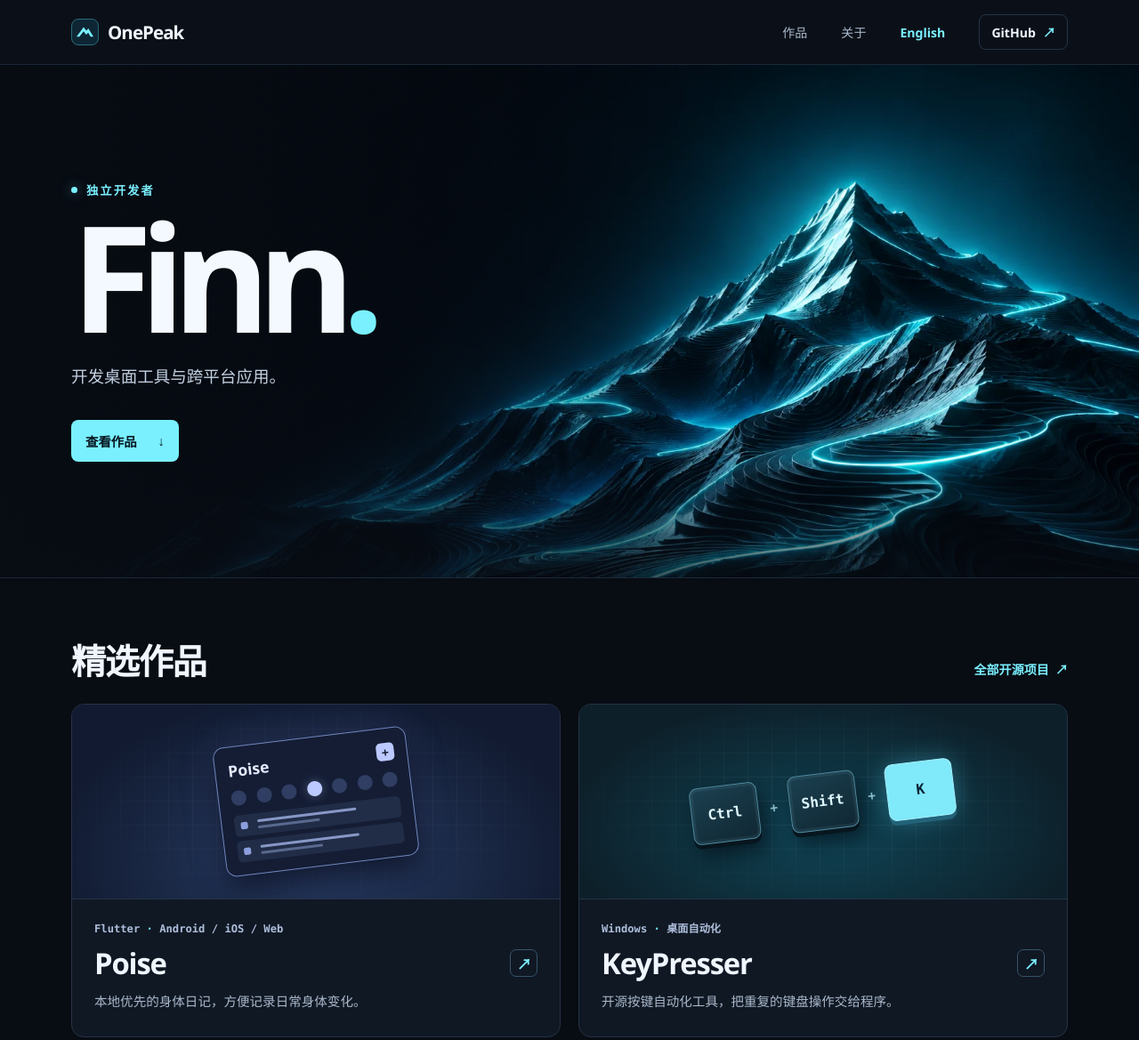
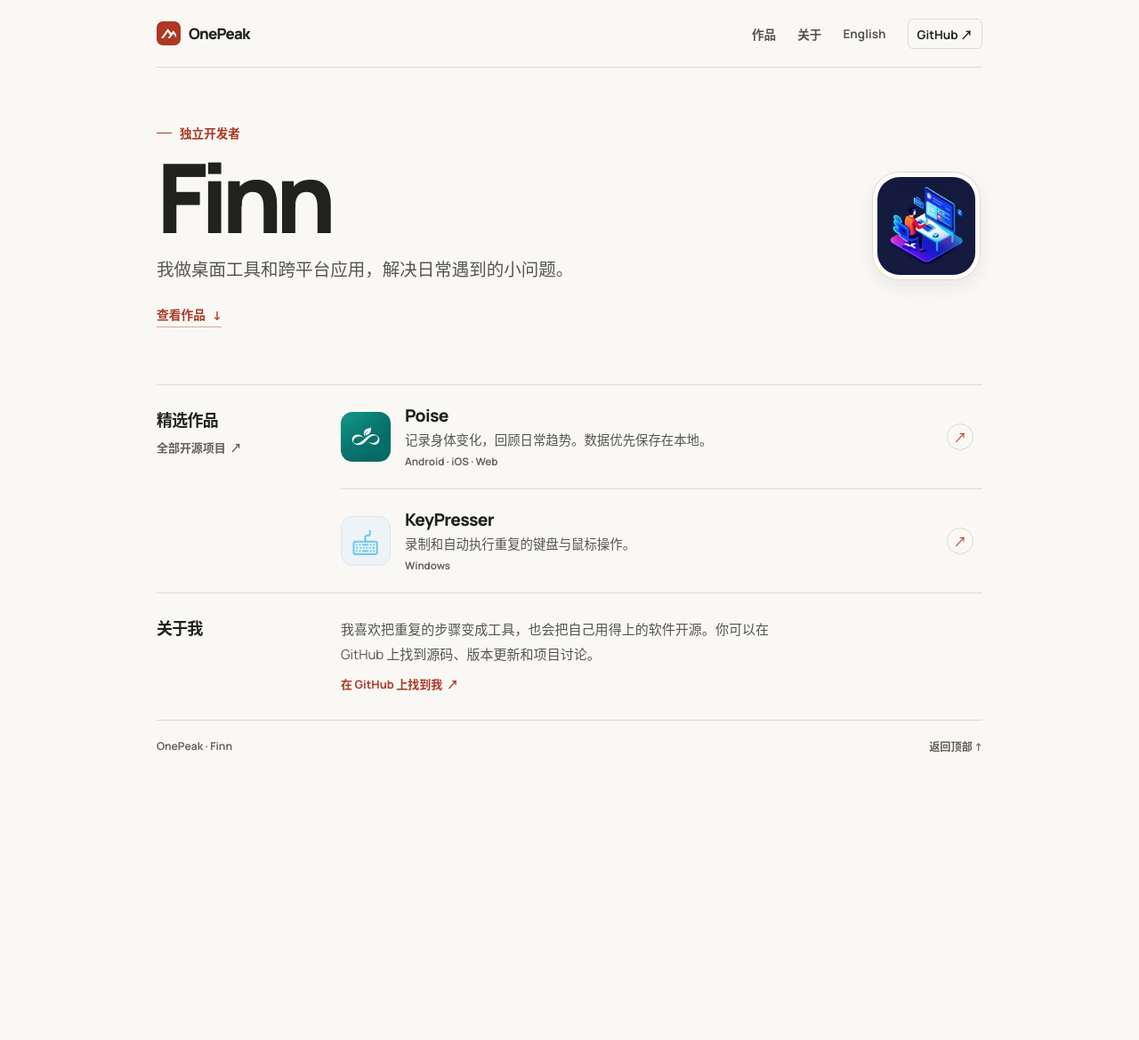
Before and after one commit to wang161113/wang161113.github.io, a plain HTML site: page index.html in a window 1280 px wide. Shown: the top 1169 px of the page at 89% size. After the commit the page ends 868 px from the top, so only its background shows below. Drawn offline with Linux system fonts and the light colour scheme.

Commit message:
Rework OnePeak as a minimal personal portfolio

```diff
--- a/index.html
+++ b/index.html
@@ -3,11 +3,11 @@
 <head>
   <meta charset="utf-8">
   <meta name="viewport" content="width=device-width, initial-scale=1">
-  <meta name="theme-color" content="#080c13">
+  <meta name="theme-color" content="#f9f8f4">
   <meta name="description" content="Finn 的个人主页，展示 Poise 身体日记、KeyPresser 按键自动化工具和更多开源项目。">
   <meta property="og:title" content="OnePeak｜Finn 的个人主页">
   <meta property="og:description" content="桌面工具、跨平台应用和开源项目。">
-  <meta property="og:image" content="https://onepeak.cn/assets/onepeak-terrain.webp">
+  <meta property="og:image" content="https://onepeak.cn/assets/finn-avatar.webp">
   <meta property="og:url" content="https://onepeak.cn/">
   <meta property="og:locale" content="zh_CN">
   <meta property="og:locale:alternate" content="en_US">
@@ -16,7 +16,7 @@
   <link rel="alternate" hreflang="en" href="https://onepeak.cn/en/">
   <link rel="alternate" hreflang="x-default" href="https://onepeak.cn/">
   <link rel="icon" href="assets/favicon.png" type="image/png">
-  <link rel="stylesheet" href="site.css?v=3">
+  <link rel="stylesheet" href="site.css?v=4">
   <title>OnePeak｜Finn 的个人主页</title>
 </head>
 <body>
@@ -32,71 +32,60 @@
       </nav>
     </div>
   </header>
-  <main id="main">
-    <section class="hero" aria-labelledby="hero-title">
-      <img class="hero-image" src="assets/onepeak-terrain.webp" alt="" fetchpriority="high">
-      <div class="wrap hero-inner">
-        <div class="hero-copy">
-          <p class="hero-label"><span aria-hidden="true"></span>独立开发者</p>
-          <h1 id="hero-title">Finn<span>.</span></h1>
-          <p class="intro">开发桌面工具与跨平台应用。</p>
-          <a class="button" href="#projects">查看作品 <span aria-hidden="true">↓</span></a>
-        </div>
+
+  <main class="wrap" id="main">
+    <section class="intro" aria-labelledby="intro-title">
+      <div>
+        <p class="role">独立开发者</p>
+        <h1 id="intro-title">Finn</h1>
+        <p class="intro-copy">我做桌面工具和跨平台应用，解决日常遇到的小问题。</p>
+        <a class="explore" href="#projects">查看作品 <span aria-hidden="true">↓</span></a>
       </div>
+      <img class="avatar" src="assets/finn-avatar.webp" width="150" height="150" alt="">
     </section>
 
-    <section class="wrap projects" id="projects" aria-labelledby="projects-title">
-      <div class="section-heading">
+    <section class="section projects" id="projects" aria-labelledby="projects-title">
+      <div class="section-label">
         <h2 id="projects-title">精选作品</h2>
-        <a class="text-link" href="https://github.com/FinnWang-CN?tab=repositories">全部开源项目 <span aria-hidden="true">↗</span></a>
+        <a class="quiet-link" href="https://github.com/FinnWang-CN?tab=repositories">全部开源项目 <span aria-hidden="true">↗</span></a>
       </div>
-      <div class="project-grid">
+      <div class="project-list">
         <article class="project">
           <a class="project-link" href="https://poise.onepeak.cn/" aria-labelledby="poise-title">
-            <div class="art poise" aria-hidden="true">
-              <div class="journal">
-                <div class="journal-head"><span>Poise</span><span>+</span></div>
-                <div class="journal-days"><i></i><i></i><i></i><i></i><i></i><i></i><i></i></div>
-                <div class="journal-entry"><i></i><span></span><span></span></div>
-                <div class="journal-entry"><i></i><span></span><span></span></div>
-              </div>
+            <span class="project-icon poise"><img src="assets/poise-icon.webp" width="112" height="112" alt=""></span>
+            <div class="project-copy">
+              <h3 id="poise-title">Poise</h3>
+              <p>记录身体变化，回顾日常趋势。数据优先保存在本地。</p>
+              <span class="platform">Android · iOS · Web</span>
             </div>
-            <div class="project-copy">
-              <p class="project-meta">Flutter <span>·</span> Android / iOS / Web</p>
-              <h3 id="poise-title">Poise <span class="project-arrow" aria-hidden="true">↗</span></h3>
-              <p>本地优先的身体日记，方便记录日常身体变化。</p>
-            </div>
+            <span class="project-arrow" aria-hidden="true">↗</span>
           </a>
         </article>
         <article class="project">
           <a class="project-link" href="https://keypresser.onepeak.cn/" aria-labelledby="keypresser-title">
-            <div class="art keys" aria-hidden="true">
-              <div class="sequence">
-                <span class="keycap key-control">Ctrl</span>
-                <span class="sequence-plus">+</span>
-                <span class="keycap key-shift">Shift</span>
-                <span class="sequence-plus">+</span>
-                <span class="keycap key-k">K</span>
-              </div>
+            <span class="project-icon keys"><img src="assets/keypresser-icon.webp" width="60" height="62" alt=""></span>
+            <div class="project-copy">
+              <h3 id="keypresser-title">KeyPresser</h3>
+              <p>录制和自动执行重复的键盘与鼠标操作。</p>
+              <span class="platform">Windows</span>
             </div>
-            <div class="project-copy">
-              <p class="project-meta">Windows <span>·</span> 桌面自动化</p>
-              <h3 id="keypresser-title">KeyPresser <span class="project-arrow" aria-hidden="true">↗</span></h3>
-              <p>开源按键自动化工具，把重复的键盘操作交给程序。</p>
-            </div>
+            <span class="project-arrow" aria-hidden="true">↗</span>
           </a>
         </article>
       </div>
     </section>
 
-    <section class="wrap about" id="about" aria-labelledby="about-title">
-      <h2 id="about-title">关于我</h2>
-      <div>
-        <p>我是 Finn。我喜欢把日常遇到的问题做成简单好用的软件。项目源码、版本更新和问题讨论都可以在 GitHub 上找到。</p>
-        <a class="text-link" href="https://github.com/FinnWang-CN">访问我的 GitHub <span aria-hidden="true">↗</span></a>
+    <section class="section about" id="about" aria-labelledby="about-title">
+      <div class="section-label">
+        <h2 id="about-title">关于我</h2>
+      </div>
+      <div class="about-copy">
+        <p>我喜欢把重复的步骤变成工具，也会把自己用得上的软件开源。你可以在 GitHub 上找到源码、版本更新和项目讨论。</p>
+        <a class="quiet-link" href="https://github.com/FinnWang-CN">在 GitHub 上找到我 <span aria-hidden="true">↗</span></a>
       </div>
     </section>
   </main>
+
   <footer class="wrap footer">
     <span>OnePeak · Finn</span>
     <a href="#top">返回顶部 <span aria-hidden="true">↑</span></a>
--- a/site.css
+++ b/site.css
@@ -1,114 +1,102 @@
+@font-face {
+  font-family: Manrope;
+  src: url("assets/manrope-latin.woff2") format("woff2");
+  font-style: normal;
+  font-weight: 400 800;
+  font-display: swap;
+}
+
 :root {
-  color-scheme: dark;
-  --bg: #080c13;
-  --panel: #101824;
-  --line: #253345;
-  --ink: #f0f6ff;
-  --muted: #a9b8ca;
-  --accent: #7af0ff;
-  --sans: "Aptos", "Segoe UI", "PingFang SC", "Microsoft YaHei", sans-serif;
-  --mono: "Cascadia Code", "Consolas", monospace;
+  color-scheme: light;
+  --paper: #f9f8f4;
+  --ink: #21211e;
+  --muted: #56564e;
+  --subtle: #62625a;
+  --line: #dedbd1;
+  --accent: #ad3825;
+  --sans: Manrope, "PingFang SC", "Microsoft YaHei UI", "Noto Sans CJK SC", sans-serif;
 }
 
 *, *::before, *::after { box-sizing: border-box; }
 html { scroll-behavior: smooth; }
-body { margin: 0; color: var(--ink); background: var(--bg); font-family: var(--sans); }
+body { margin: 0; background: var(--paper); color: var(--ink); font-family: var(--sans); }
 a { color: inherit; text-decoration: none; }
 a:focus-visible { outline: 2px solid var(--accent); outline-offset: 5px; }
 h1, h2, h3, p { margin: 0; }
-.wrap { width: min(1120px, calc(100% - 96px)); margin-inline: auto; }
-.skip { position: fixed; top: 10px; left: 12px; z-index: 5; padding: 10px 15px; background: var(--panel); transform: translateY(-155%); }
+.wrap { width: min(928px, calc(100% - 96px)); margin-inline: auto; }
+.skip { position: fixed; top: 10px; left: 12px; z-index: 2; padding: 10px 15px; background: var(--paper); transform: translateY(-160%); }
 .skip:focus { transform: none; }
 
-.topbar { border-bottom: 1px solid #1b2837; background: #0b1018; }
-.topbar-inner { display: flex; align-items: center; justify-content: space-between; min-height: 72px; }
-.wordmark { display: inline-flex; align-items: center; gap: 10px; font-size: 1.28rem; font-weight: 750; letter-spacing: -.045em; }
-.summit { width: 31px; height: 30px; display: grid; place-items: center; border: 1px solid #2a6b7c; border-radius: 8px; background: #0e2633; }
-.summit::before { content: ""; width: 19px; height: 14px; background: var(--accent); clip-path: polygon(0 88%, 42% 11%, 58% 40%, 70% 21%, 100% 88%, 83% 88%, 69% 56%, 57% 71%, 42% 45%, 17% 88%); }
-nav { display: flex; align-items: center; gap: clamp(19px, 3.2vw, 38px); color: var(--muted); font-size: .88rem; }
+.topbar-inner { display: flex; justify-content: space-between; align-items: center; gap: 15px; min-height: 76px; border-bottom: 1px solid var(--line); }
+.wordmark { display: inline-flex; align-items: center; gap: 9px; font-size: 1.06rem; font-weight: 800; letter-spacing: -.045em; }
+.summit { display: grid; place-items: center; width: 27px; height: 27px; border-radius: 7px; background: var(--accent); }
+.summit::before { content: ""; width: 17px; height: 16px; background: #fffdf7; clip-path: polygon(0 83%, 45% 17%, 68% 49%, 81% 30%, 100% 57%, 100% 79%, 81% 53%, 58% 84%, 44% 84%, 60% 62%, 45% 40%, 14% 84%); }
+nav { display: flex; align-items: center; flex-wrap: wrap; justify-content: flex-end; gap: 24px; color: var(--muted); font-size: .85rem; font-weight: 680; }
 nav a:hover, .footer a:hover { color: var(--accent); }
-.language-link { color: var(--accent); font-weight: 650; white-space: nowrap; }
-.language-link:hover { text-decoration: underline; text-underline-offset: 5px; }
-.github-nav { display: inline-flex; align-items: center; gap: 8px; padding: 9px 13px; border: 1px solid var(--line); border-radius: 8px; color: var(--ink); font-weight: 650; }
-.github-nav span { color: var(--accent); }
+.language-link { white-space: nowrap; }
+.github-nav { padding: 6px 10px; border: 1px solid var(--line); border-radius: 6px; color: var(--ink); white-space: nowrap; }
 
-.hero { position: relative; isolation: isolate; overflow: hidden; border-bottom: 1px solid #1b2837; background: #080c13; }
-.hero-image { position: absolute; z-index: -2; inset: 0; width: 100%; height: 100%; object-fit: cover; object-position: center; }
-.hero::after { content: ""; position: absolute; z-index: -1; inset: 0; background: linear-gradient(90deg, #080c13ee 0%, #080c13a3 28%, transparent 66%), linear-gradient(0deg, #080c13a3, transparent 23%); }
-.hero-inner { display: flex; align-items: center; min-height: clamp(480px, 45vw, 665px); padding-block: 65px; }
-.hero-label { display: flex; align-items: center; gap: 10px; color: var(--accent); font-size: .84rem; font-weight: 700; letter-spacing: .14em; }
-.hero-label span { width: 7px; height: 7px; border-radius: 50%; background: var(--accent); box-shadow: 0 0 14px #7af0ff80; }
-.hero h1 { margin-top: 15px; color: #f4f9ff; font-size: clamp(6.8rem, 13vw, 11.8rem); line-height: .87; font-weight: 770; letter-spacing: -.084em; }
-.hero h1 span { color: var(--accent); }
-.intro { margin-top: 24px; color: #c2d0e1; font-size: clamp(1rem, 1.45vw, 1.22rem); line-height: 1.75; }
-.button { display: inline-flex; justify-content: space-between; align-items: center; gap: 24px; margin-top: 32px; padding: 13px 16px; border-radius: 8px; background: var(--accent); color: #061820; font-size: .9rem; font-weight: 750; transition: background .18s ease, box-shadow .18s ease; }
-.button:hover { background: #acf7ff; box-shadow: 0 0 24px #7af0ff4d; }
+.intro { display: grid; grid-template-columns: minmax(0, 1fr) auto; align-items: center; gap: 34px; padding: 63px 0 64px; }
+.role { display: flex; align-items: center; gap: 9px; color: var(--accent); font-size: .85rem; font-weight: 750; }
+.role::before { content: ""; width: 17px; height: 1px; background: currentColor; }
+h1 { margin: 8px 0 11px; font-size: clamp(4.25rem, 10vw, 6.75rem); line-height: 1; letter-spacing: -.075em; font-weight: 800; }
+.intro-copy { max-width: 38ch; color: var(--muted); font-size: clamp(1rem, 2.1vw, 1.22rem); line-height: 1.7; }
+:lang(zh-CN) .intro-copy { max-width: none; }
+.explore { display: inline-flex; align-items: center; gap: 8px; margin-top: 20px; padding-block: 4px; border-bottom: 1px solid #ad38256b; color: var(--accent); font-size: .86rem; font-weight: 750; }
+.explore:hover { border-color: currentColor; }
+.avatar { display: block; width: clamp(74px, 12vw, 120px); height: auto; margin-right: 3px; border: 5px solid #fffdf8; border-radius: 25%; box-shadow: 0 0 0 1px #dfdad0, 0 8px 20px #24150e12; }
 
-.projects { padding-block: 68px 76px; }
-.section-heading { display: flex; align-items: baseline; flex-wrap: wrap; justify-content: space-between; gap: 12px 18px; margin-bottom: 24px; }
-h2 { font-size: clamp(1.65rem, 3.2vw, 2.45rem); font-weight: 730; line-height: 1.25; letter-spacing: -.035em; }
-.text-link { display: inline-flex; align-items: center; gap: 7px; color: var(--accent); font-size: .88rem; font-weight: 650; }
-.text-link:hover { text-decoration: underline; text-underline-offset: 5px; }
-.project-grid { display: grid; grid-template-columns: repeat(2, minmax(0, 1fr)); gap: 20px; }
-.project { display: flex; min-width: 0; }
-.project-link { display: flex; flex-direction: column; width: 100%; border: 1px solid var(--line); border-radius: 14px; background: var(--panel); overflow: hidden; transition: border-color .2s ease, transform .2s ease; }
-.project-link:hover { border-color: #548395; transform: translateY(-3px); }
-.art { position: relative; display: grid; place-items: center; min-height: 190px; aspect-ratio: 2.5; overflow: hidden; border-bottom: 1px solid var(--line); }
-.art::before { content: ""; position: absolute; inset: 0; background: linear-gradient(#e1e9ff15 1px, transparent 1px), linear-gradient(90deg, #e1e9ff15 1px, transparent 1px); background-size: 27px 27px; mask-image: radial-gradient(ellipse, #000, transparent 76%); }
-.poise { background: radial-gradient(ellipse at 50% 80%, #283d64, #111a30 77%); }
-.journal { position: relative; width: min(218px, 75%); padding: 14px; transform: rotate(-7deg); border: 1px solid #7086be; border-radius: 12px; background: #141d34; box-shadow: 0 15px 34px #070c1cc9, 0 0 45px #93a8ff29; }
-.journal-head { display: flex; justify-content: space-between; align-items: center; color: #e5eaff; font-size: 1.1rem; font-weight: 750; }
-.journal-head span + span { display: grid; place-items: center; width: 20px; height: 20px; border-radius: 5px; color: #141d34; background: #bcc9ff; font: 700 13px/1 var(--mono); }
-.journal-days { display: flex; justify-content: space-between; gap: 5px; margin-block: 11px; }
-.journal-days i { width: 17px; aspect-ratio: 1; border-radius: 50%; background: #303e63; }
-.journal-days i:nth-child(4) { background: #bcc9ff; box-shadow: 0 0 12px #bcc9ff56; }
-.journal-entry { display: grid; grid-template-columns: 12px 1fr; align-items: center; gap: 4px 7px; margin-top: 5px; padding: 7px; border-radius: 5px; background: #212c47; }
-.journal-entry i { grid-row: span 2; width: 8px; height: 8px; border-radius: 2px; background: #8b9edd; }
-.journal-entry span { width: 72%; height: 3px; border-radius: 3px; background: #8798c6; }
-.journal-entry span + span { width: 45%; background: #58698d; }
-.keys { background: radial-gradient(ellipse at 50% 65%, #104556, #0d202a 74%); }
-.sequence { position: relative; display: flex; align-items: center; gap: clamp(5px, 1.15vw, 13px); transform: rotate(-7deg); }
-.sequence-plus { color: #8cbecb; font: 600 .9rem/1 var(--mono); }
-.keycap { display: grid; place-items: center; min-width: clamp(47px, 6vw, 76px); height: clamp(47px, 5vw, 67px); border: 1px solid #50899d; border-radius: 9px; background: linear-gradient(155deg, #1b4050, #102733); box-shadow: 0 5px 0 #07161e, inset 0 0 0 3px #b1ecff11, 6px 14px 22px #030c15a6; color: #dff8ff; font: 650 clamp(.73rem, 1.35vw, 1rem)/1 var(--mono); }
-.keycap.key-k { background: #80e9fa; border-color: #a3f2ff; color: #052334; box-shadow: 0 5px 0 #23637a, 0 0 28px #5bdeff55; }
-.project-copy { padding: 24px 25px 27px; }
-.project-meta { color: #aebfdb; font: 600 .76rem/1.5 var(--mono); }
-.project-meta span { color: var(--accent); }
-.project-copy h3 { display: flex; align-items: center; justify-content: space-between; gap: 10px; margin-top: 7px; font-size: clamp(1.65rem, 3vw, 2.05rem); letter-spacing: -.035em; }
-.project-arrow { display: grid; place-items: center; flex: none; width: 31px; height: 31px; border: 1px solid #365469; border-radius: 7px; color: var(--accent); font-size: 1rem; transition: background .2s ease; }
-.project-link:hover .project-arrow { background: #1a3547; }
-.project-copy p:last-child { margin-top: 8px; color: var(--muted); font-size: .91rem; line-height: 1.7; }
+.section { display: grid; grid-template-columns: 185px minmax(0,1fr); gap: 22px; border-top: 1px solid var(--line); scroll-margin-top: 16px; }
+.section-label { padding-top: 27px; }
+h2 { font-size: 1.12rem; line-height: 1.45; font-weight: 800; letter-spacing: -.035em; }
+.quiet-link { display: inline-flex; align-items: center; gap: 5px; color: var(--subtle); font-size: .81rem; font-weight: 710; }
+.section-label .quiet-link { margin-top: 7px; }
+.quiet-link:hover { color: var(--accent); text-decoration: underline; text-underline-offset: 4px; }
 
-.about { display: grid; grid-template-columns: 1fr 2fr; gap: 16px 40px; padding: 37px 40px 40px; border: 1px solid var(--line); border-radius: 14px; background: linear-gradient(120deg, #122232, #0e1722 72%); }
-.about h2 { font-size: clamp(1.45rem, 2.5vw, 1.9rem); }
-.about p { max-width: 60ch; color: var(--muted); line-height: 1.85; }
-.about .text-link { margin-top: 15px; }
-.footer { margin-top: 55px; padding-block: 25px; display: flex; justify-content: space-between; gap: 15px; border-top: 1px solid var(--line); color: var(--muted); font-size: .8rem; }
+.project + .project { border-top: 1px solid var(--line); }
+.project-link { display: grid; grid-template-columns: 56px minmax(0, 1fr) 30px; align-items: center; gap: 16px; padding: 22px 10px 22px 0; transition: background .18s ease; }
+.project-link:hover { background: #f2efe7; }
+.project-icon { display: grid; place-items: center; width: 56px; height: 56px; border-radius: 13px; overflow: hidden; }
+.project-icon img { display: block; object-fit: contain; width: 100%; height: 100%; }
+.project-icon.keys { background: #edf3f6; border: 1px solid #dce8ee; }
+.project-icon.keys img { width: 67%; height: 67%; }
+.project-copy h3 { font-size: 1.2rem; line-height: 1.25; font-weight: 800; letter-spacing: -.035em; }
+.project-copy p { margin-top: 4px; color: var(--muted); font-size: .9rem; line-height: 1.65; }
+.platform { display: block; margin-top: 4px; color: var(--subtle); font-size: .73rem; font-weight: 690; }
+.project-arrow { display: grid; place-items: center; width: 30px; height: 30px; border: 1px solid var(--line); border-radius: 50%; color: var(--accent); font-size: .88rem; transition: border-color .18s ease, background .18s ease; }
+.project-link:hover .project-arrow { border-color: #d4ae9f; background: #faf3e9; }
+
+.about { padding-bottom: 30px; }
+.about-copy { padding-top: 27px; }
+.about-copy p { max-width: 58ch; color: var(--muted); font-size: .94rem; line-height: 1.85; }
+.about-copy .quiet-link { margin-top: 10px; color: var(--accent); }
+.footer { display: flex; justify-content: space-between; gap: 20px; padding-block: 20px; border-top: 1px solid var(--line); color: var(--subtle); font-size: .76rem; font-weight: 670; }
 
 @media (max-width: 680px) {
-  .wrap { width: calc(100% - 36px); }
-  .topbar-inner { min-height: 63px; }
-  .wordmark { font-size: 1.12rem; gap: 7px; }
-  .summit { width: 27px; height: 26px; }
-  nav { gap: 13px; font-size: .82rem; }
-  .github-nav { padding: 7px 8px; gap: 4px; }
-  .hero-inner { min-height: 510px; align-items: end; padding-block: 44px; }
-  .hero-image { object-position: 69% center; }
-  .hero::after { background: linear-gradient(0deg, #080c13 0%, #080c13e6 28%, #080c1342 66%, transparent); }
-  .hero h1 { font-size: clamp(5.6rem, 22vw, 7.2rem); }
-  .intro { margin-top: 15px; }
-  .button { margin-top: 23px; }
-  .projects { padding-block: 41px 43px; }
-  .project-grid, .about { grid-template-columns: 1fr; }
-  .art { min-height: 175px; }
-  .project-copy { padding: 18px 19px 22px; }
-  .about { padding: 23px 20px 26px; }
-  .footer { margin-top: 35px; }
+  .wrap { width: calc(100% - 40px); }
+  .topbar-inner { min-height: 62px; }
+  .wordmark { gap: 6px; font-size: .98rem; }
+  .summit { width: 23px; height: 23px; }
+  .summit::before { width: 14px; }
+  nav { gap: 12px; font-size: .8rem; }
+  .github-nav { padding: 5px 7px; }
+  .intro { gap: 17px; padding-block: 47px 43px; }
+  .intro-copy { max-width: 32ch; }
+  .avatar { align-self: start; margin-top: 14px; }
+  .section { grid-template-columns: 1fr; gap: 0; }
+  .section-label { display: flex; justify-content: space-between; align-items: baseline; flex-wrap: wrap; gap: 7px 12px; padding-top: 21px; }
+  .section-label .quiet-link { margin-top: 0; }
+  .projects .section-label { margin-bottom: 5px; }
+  .project-link { grid-template-columns: 44px minmax(0, 1fr) 25px; gap: 11px; padding: 16px 3px 16px 0; }
+  .project-icon { width: 44px; height: 44px; border-radius: 10px; }
+  .project-arrow { width: 25px; height: 25px; }
+  .about { padding-bottom: 24px; }
+  .about-copy { padding-top: 9px; }
 }
 
-@media (max-width: 400px) {
-  .topbar-inner { flex-wrap: wrap; gap: 10px; padding-block: 10px; }
-  nav { flex-wrap: wrap; justify-content: flex-end; gap: 10px; margin-left: auto; }
+@media (max-width: 350px) {
+  .topbar-inner { flex-wrap: wrap; padding-block: 10px; gap: 7px; }
+  nav { margin-left: auto; }
 }
 
 @media (prefers-reduced-motion: reduce) {
```
Also changed, not shown: en/index.html (+36 -47 lines), assets/favicon.png, assets/finn-avatar.webp (added), assets/keypresser-icon.webp (added), assets/manrope-latin.woff2 (added), assets/manrope-license.txt (added), assets/poise-icon.webp (added).
